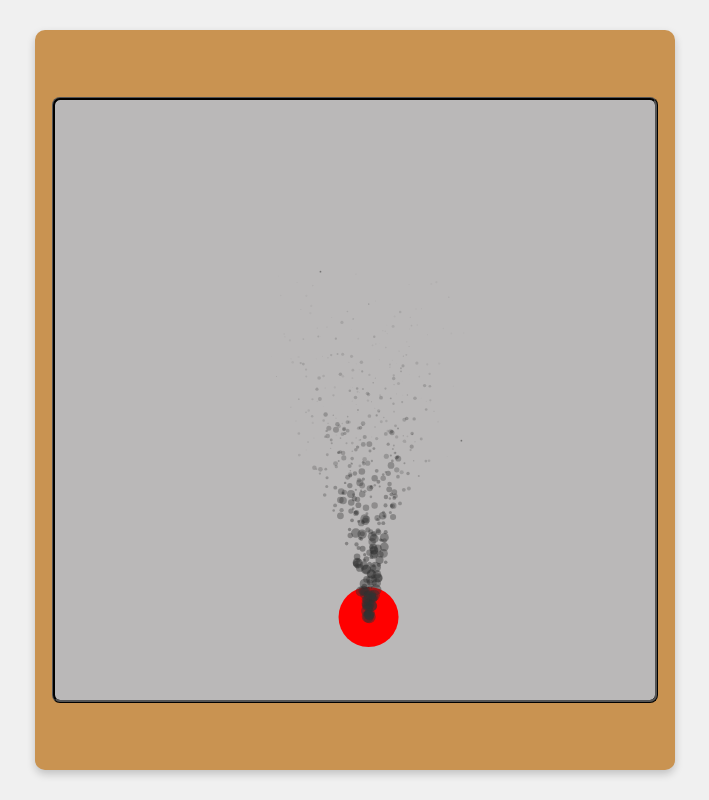
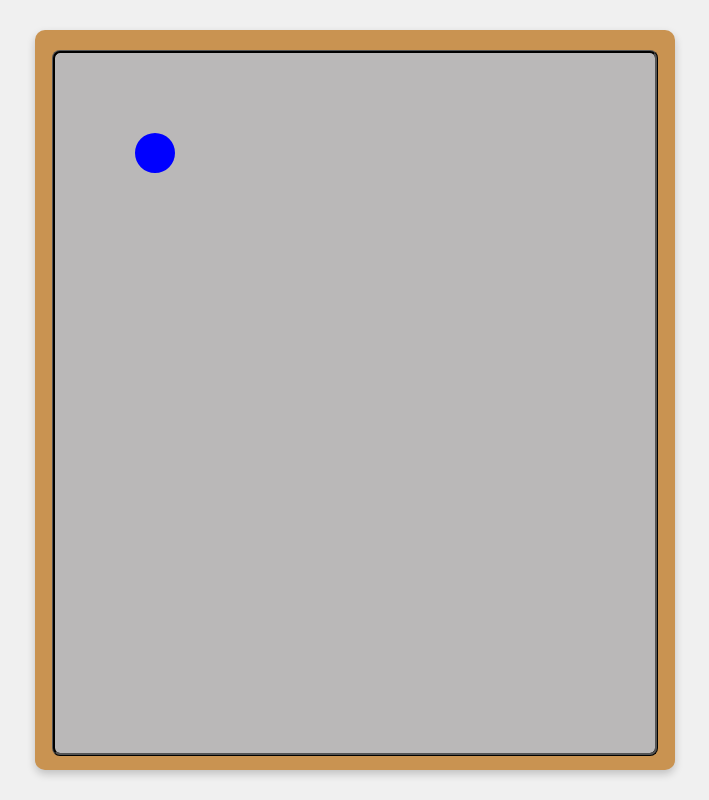
Before and after one commit to ajuxtapose22/js-animations, a plain HTML site: page index.html in a window 1280 px wide. Shown: the whole page, without its empty margins (285-994 px from the left). Drawn offline with Linux system fonts and the light colour scheme.

Commit message:
created template starter: main2.js

```diff
--- a/index.html
+++ b/index.html
@@ -5,7 +5,8 @@
     <meta name="viewport" content="width=device-width, initial-scale=1.0">
     <title>Game Physics</title>
     <link rel="stylesheet" href="styles.css">
-    <script defer src="main.js"></script>
+    <!-- <script defer src="main.js"></script> -->
+    <script defer src="main2.js"></script>
 </head>
 <body>
     <div id="container">
--- a/main.js
+++ b/main.js
@@ -56,9 +56,6 @@ class Ball {
         return dist < this.radius
     }
   }
-
-
-
 
 // Particle class
 class Particle {
--- /dev/null
+++ b/main2.js
@@ -0,0 +1,44 @@
+const canvas = document.getElementById('gameCanvas')
+const context = canvas.getContext('2d')
+canvas.width = 600
+canvas.height = 700
+
+class Ball {
+    constructor(x,y,radius,color) {
+        this.x = x
+        this.y = y
+        this.radius = radius
+        this.color = color
+    }
+
+    draw() {
+        // beginPath arc(x,y, radius, 0, 0) fillStyle fill closePath
+        context.beginPath
+        context.arc(this.x,this.y,this.radius, 0, Math.PI * 2)
+        context.fillStyle = this.color
+        context.fill()
+        context.closePath()
+    }
+
+}
+
+// CREATE BALL INSTANCE
+const ball = new Ball(100,100,20,'blue')
+const ball2 = new Ball(150, 150, 20, 'red')
+
+function update() {
+    // Update the ball's position or state here in future
+}
+function render() {
+    context.clearRect(0,0, canvas.width, canvas.height)
+    ball.draw()
+}
+function gameLoop() {
+    update()
+    render()
+
+    requestAnimationFrame(gameLoop)
+}
+
+// Start the game loop
+gameLoop()
```
